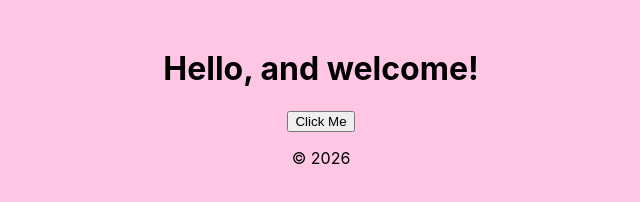
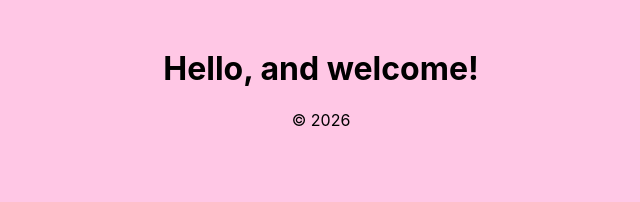
Before and after one commit to IAmCrane/Hello, a plain HTML site: page index.html in a window 1280 px wide. Shown: the whole page, without its empty margins (319-959 px from the left). Drawn offline with Linux system fonts and the light colour scheme.

Commit message:
Remove button from index.html
Removed button that opens a YouTube link.

```diff
--- a/index.html
+++ b/index.html
@@ -13,7 +13,6 @@
   <header>
     <h1>Hello, and welcome!</h1>
   </header>
-    <button type="button" onclick="window.open('https://www.youtube.com/watch?v=dQw4w9WgXcQ', '_blank', 'noopener,noreferrer')">Click Me</button>
   <footer>
     <p>&copy; 2026 </p>
   </footer>
```
